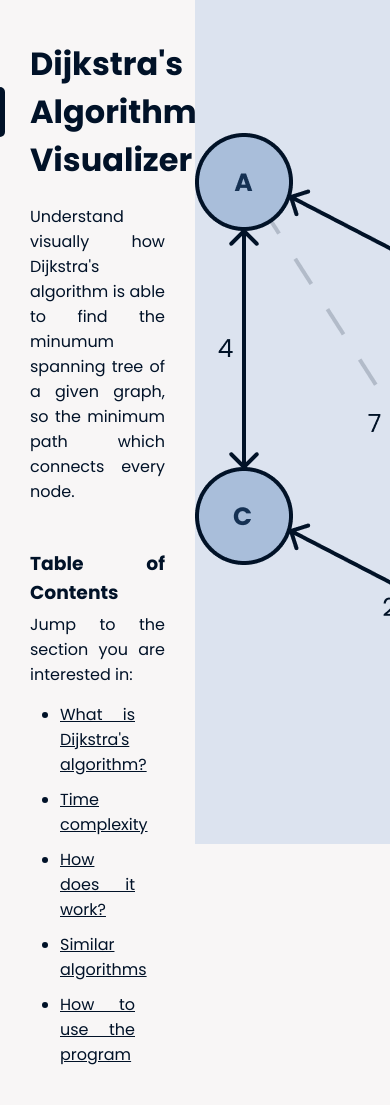
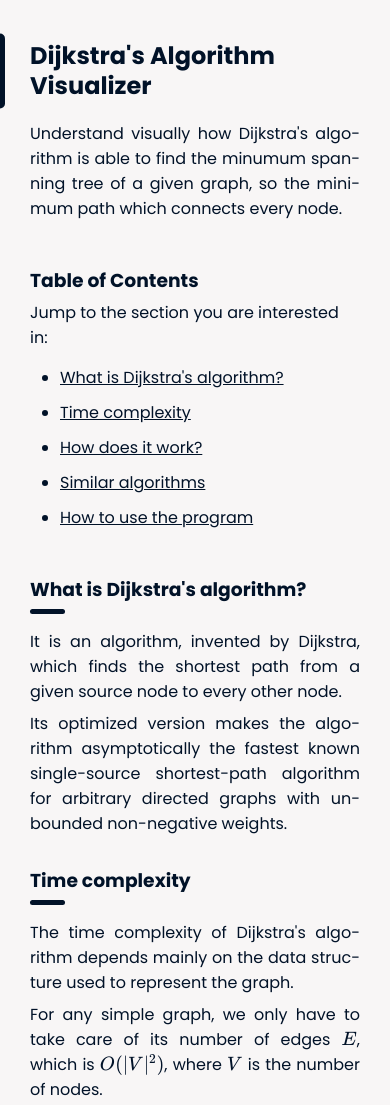
Before and after one commit to giovanni-cappelletto/dijkstra-algorithm-visualizer, a plain HTML site: page index.html in a window 390 px wide. Shown: the top 1105 px of the page. Drawn offline with nearby package versions, Linux system fonts and the light colour scheme.

Commit message:
Improved responsiveness

```diff
--- a/style.css
+++ b/style.css
@@ -9,7 +9,7 @@
 :root {
     --first-side-bg-clr: hsl(0, 12%, 97%);
     --second-side-bg-clr: hsl(218, 37%, 90%);
-    --primary-clr: hsl(213, 95%, 8%);
+    --primary-clr: hsl(214, 95%, 8%);
 }
 
 html {
@@ -19,6 +19,7 @@ html {
 body {
     font-family: 'Poppins', sans-serif;
     text-align: justify;
+    hyphens: auto;
     color: var(--primary-clr);
     background-color: var(--first-side-bg-clr);
 }
@@ -30,9 +31,13 @@ body {
 main {
     --space: 30px;
     width: 50vw;
+    background-color: var(--first-side-bg-clr);
 }
 
 .main_title {
+    font-size: clamp(1.5rem, 2vw, 2rem);
+    text-align: left;
+    line-height: 1.25;
     position: relative;
     padding: 20px var(--space);
     margin-block-start: 20px;
@@ -41,7 +46,7 @@ main {
 .main_title::before {
     content: "";
     width: 5px;
-    height: 50px;
+    height: calc(100% - 25px);
     position: absolute;
     top: 50%;
     left: 0;
@@ -55,6 +60,7 @@ main {
 }
 
 .table-of-contents {
+    text-align: left;
     margin: calc(var(--space) + 15px) var(--space);
 }
 
@@ -83,6 +89,7 @@ a:focus {
 }
 
 .chapter_title {
+    text-align: left;
     position: relative;
     padding-block-end: 10px;
     margin-block-end: 15px;
@@ -127,11 +134,18 @@ a:focus {
 }
 
 .cta:hover,
-.cta:focus {
+.cta:focus-visible {
     opacity: .7;
 }
 
-aside {
+.format {
+    display: block;
+    font-style: italic;
+    text-align: center;
+    margin-block: 5px;
+}
+
+.main-aside {
     display: grid;
     place-items: center;
     position: fixed;
@@ -139,10 +153,26 @@ aside {
     background-color: var(--second-side-bg-clr);
 }
 
+.main-img {
+    max-width: 25rem;
+    width: 80%;
+}
+
+@media screen and (max-width: 610px) {
+    main {
+        width: 100vw;
+        position: relative;
+        z-index: 1;
+        border-block: 1px solid var(--first-side-bg-clr);
+    }
+}
+
 /* Visual explanation */
 section {
     --section-container-margin: 50px;
 
+    display: grid;
+    grid-template-columns: 1fr 1fr;
     position: fixed;
     inset: 0;
     z-index: 1;
@@ -159,20 +189,28 @@ section[data-open="true"] {
     clip-path: circle(200% at 0 0);
 }
 
+.section-container {
+    position: relative;
+    margin-inline: var(--section-container-margin);
+    width: calc(50vw - var(--section-container-margin) * 2);
+}
+
 header {
     display: flex;
     flex-direction: column;
     align-items: start;
-    position: fixed;
-    margin-inline: var(--section-container-margin) 0;
-    width: calc(50vw - var(--section-container-margin));
-    padding-block: 50px 30px;
+    padding-block: 40px 10px;
     background-color: var(--first-side-bg-clr);
     z-index: 1;
 }
 
+header h1 {
+    text-align: left;
+}
+
 .path {
     user-select: none;
+    text-align: left;
 }
 
 .return-to-home {
@@ -186,13 +224,6 @@ header {
 
 .current-position {
     font-style: italic;
-}
-
-.section-container {
-    position: relative;
-    margin-inline: var(--section-container-margin);
-    margin-block: calc(var(--section-container-margin) + 87px) var(--section-container-margin);
-    width: calc(50vw - var(--section-container-margin) * 2);
 }
 
 .section-container p {
@@ -233,8 +264,9 @@ header {
     justify-content: space-between;
     align-items: center;
     position: fixed;
-    bottom: var(--section-container-margin);;
-    width: 450px;
+    z-index: 1;
+    bottom: var(--section-container-margin);
+    width: clamp(350px, 30vw, 450px);
 }
 
 .step {
@@ -250,7 +282,7 @@ header {
     top: 50%;
     left: 50px;
     transform: translateY(-50%);
-    width: 100px;
+    width: 100%;
     height: 4px;
 }
 
@@ -294,13 +326,57 @@ svg path {
     fill: var(--first-side-bg-clr);
 }
 
+section aside {
+    display: grid;
+    place-items: center;
+    position: relative;
+    background-color: var(--second-side-bg-clr);
+}
+
 .visual-explanation-img {
     position: absolute;
     opacity: 0;
-    width: 400px;
+    max-width: 400px;
+    width: 80%;
     transition: opacity .25s linear;
 }
 
 .visual-explanation-img[data-visible="true"] {
     opacity: 1;
 }
+
+@media screen and (max-width: 900px) {
+    section {
+        grid-template-columns: auto;
+        grid-template-rows: 80vh auto;
+        gap: 2rem;
+    }
+
+    .section-wrapper {
+        order: 2;
+    }
+
+    .section-container {
+        width: calc(100vw - var(--section-container-margin) * 2);
+    }
+
+    .steps {
+        position: relative;
+        margin-block-start: 70px;
+    }
+
+    section aside {
+        order: 1;
+    }
+}
+
+@media screen and (max-width: 450px) {
+    .steps {
+        width: 250px;
+        transform: translateX(-5px);
+    }
+
+    .step {
+        scale: .75;
+    }
+}
```
